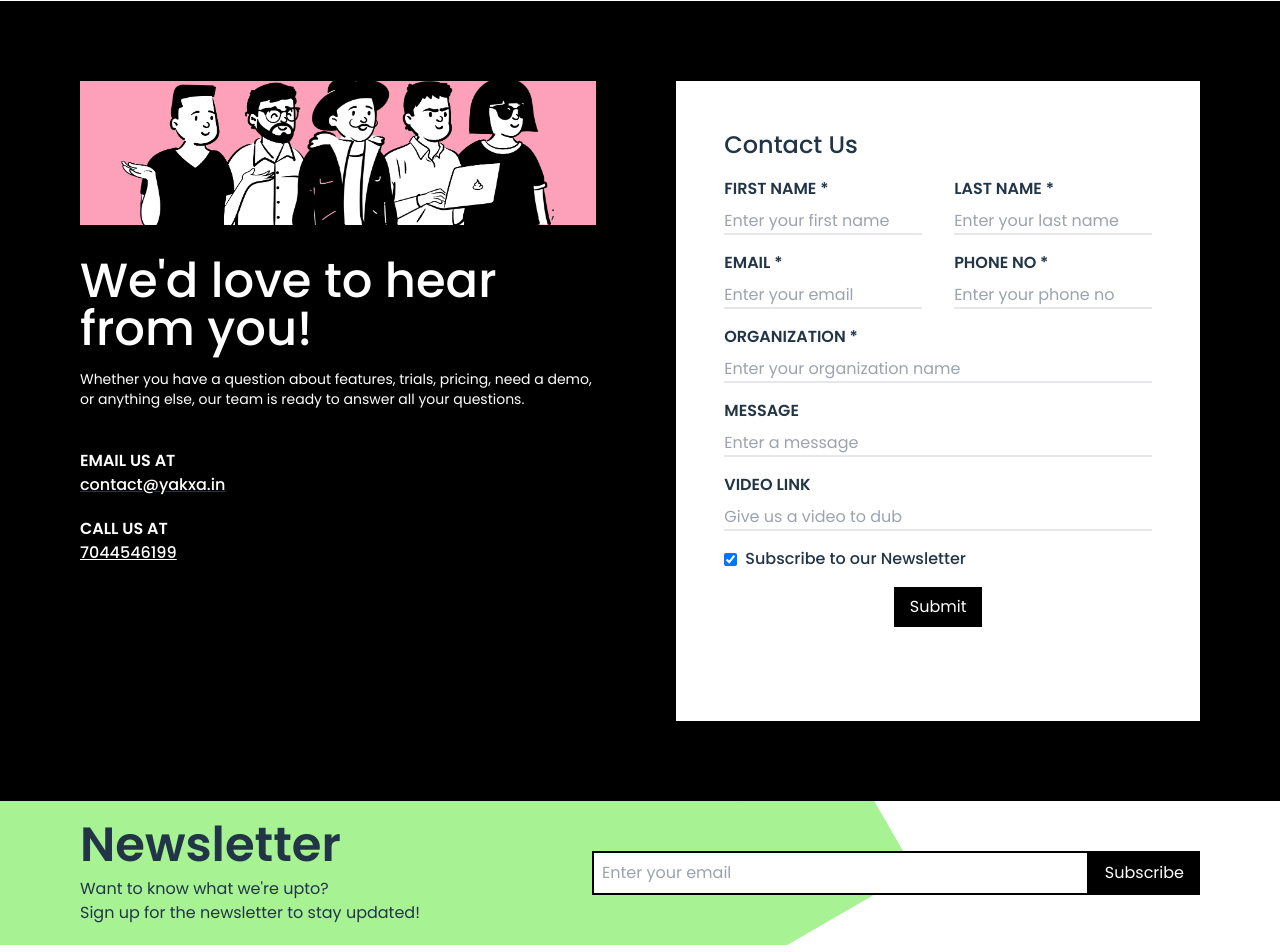
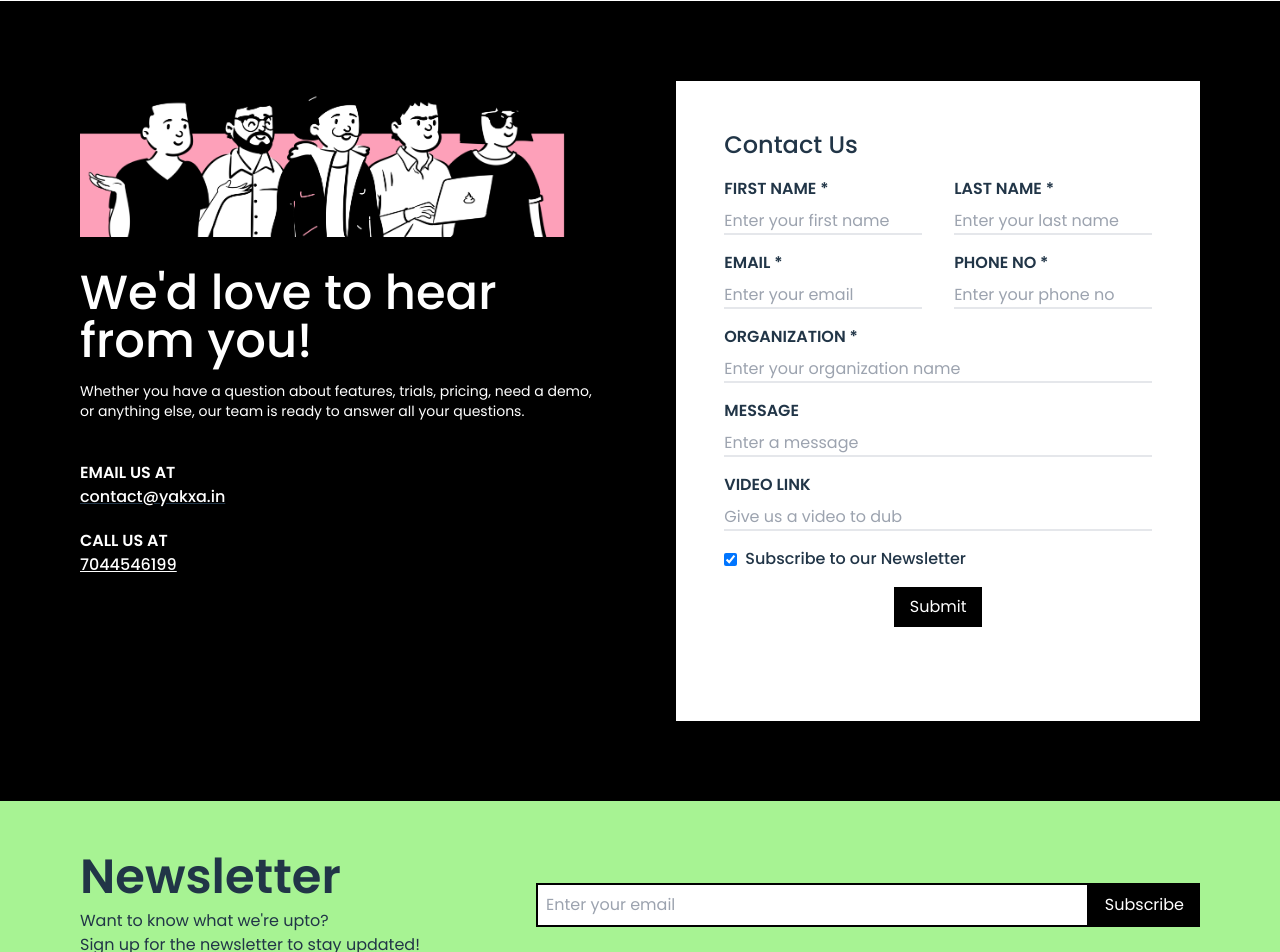
Before and after one commit to yakxaa/yakxa-web, a React (Vite) app: page / in a window 1280 px wide. Shown: the part 5160-6112 px from the top of the page. Built offline with nearby package versions, Linux system fonts and the light colour scheme; what ps-scrollbar-tailwind would draw is missing.

Commit message:
fix: news section contact section

```diff
--- a/src/layouts/contact.jsx
+++ b/src/layouts/contact.jsx
@@ -238,13 +238,14 @@ const ContactForm = (props) => {
   );
 };
 
-const images = [
-  "assets/deep.png",
-  "assets/suryakant.png",
-  "assets/swarup.png",
-  "assets/vineet.png",
-  "assets/srishti.png",
-];
+// const images = [
+//   "assets/deep.png",
+//   "assets/suryakant.png",
+//   "assets/swarup.png",
+//   "assets/vineet.png",
+//   "assets/srishti.png",
+// ];
+
 const bannerImg = "src/assets/contact-us.png";
 
 function Contact(props) {
@@ -253,14 +254,10 @@ function Contact(props) {
       className='bg-black px-8 md:px-20 w-full min-h-screen py-8 md:py-20 flex flex-col md:flex-row'
       id='contact'>
       <ToastContainer />
-      <div className='md:basis-1/2 pt-4  md:mr-20 md:pt-12 justify-between'>
+      <div className='md:basis-1/2 md:mr-20 justify-between'>
         <div>
-          <div className='relative w-full h-24'>
-            <div className='bg-[#FDA0B9] w-full h-24 md:h-36 absolute z-10 bottom-0'></div>
-            <div className='w-full h-24 flex flex-row items-end justify-center absolute z-20'>
-              <img src={bannerImg} className='w-5/6 '></img>;
-            </div>
-          </div>
+          <img src={bannerImg} className='bottom-0'></img>
+
           <p className='text-white text-left text-3xl md:text-5xl pt-8 md:pr-20 font-medium leading-[50px]'>
             We'd love to hear from you!
           </p>
--- a/src/layouts/news.jsx
+++ b/src/layouts/news.jsx
@@ -1,71 +1,64 @@
-import { ToastContainer, toast } from 'react-toastify';
-import 'react-toastify/dist/ReactToastify.css';
-import axios from 'axios';
+import { ToastContainer, toast } from "react-toastify";
+import "react-toastify/dist/ReactToastify.css";
+import axios from "axios";
 
+function Newsletter(props) {
+  const submit = async (event) => {
+    const baseUrl = import.meta.env.VITE_BE_BASE_URL;
 
+    try {
+      event.preventDefault();
+      const val = event.target.news_email.value;
+      if (val === "") {
+        toast("Please enter a email");
+      } else {
+        const responses = await axios.post(
+          baseUrl + "newsletter/user",
+          { email: val },
+          {
+            headers: {
+              "Content-Type": "application/json; charset=utf-8",
+            },
+          }
+        );
 
+        if (responses[0].status === 200) toast("Subscribed Successfully");
+        else toast("Error occured");
+      }
+    } catch (error) {
+      if (error.response.status == 403) toast("Already subscribed");
+      else {
+        console.log(error);
+        toast("An error occured");
+      }
+    }
+  };
 
-function Newsletter(props){
+  return (
+    <div className='bg-[#A7F393] py-3 px-8 md:px-20 flex max-md:flex-col md:flex-row md:justify-between md:items-center w-full h-full right-0'>
+      <div className='text-left md:py-10 flex flex-col justify-center max-md:pt-4'>
+        <p className='text-4xl md:text-5xl font-semibold pb-2'>Newsletter</p>
+        <p>Want to know what we're upto?</p>
+        <p>Sign up for the newsletter to stay updated!</p>
+      </div>
 
-	const submit = async (event) => {
-
-		const baseUrl = import.meta.env.VITE_BE_BASE_URL
-
-		try {
-
-			event.preventDefault()
-			const val = event.target.news_email.value
-			if(val === ""){
-				toast("Please enter a email")
-			} else {
-				const responses = await axios.post(baseUrl + "newsletter/user", {email: val}, {
-				headers: {
-				  "Content-Type": "application/json; charset=utf-8"
-				}
-			  })
-
-			  	if (responses[0].status === 200)
-			  		toast("Subscribed Successfully")
-				else
-			  		toast("Error occured")
-			}
-
-		  } catch (error) {
-			if(error.response.status == 403)
-				toast("Already subscribed")
-			else{
-				console.log(error)
-				toast("An error occured")
-			}
-
-		  }
-	}
-
-	return(
-		<div className="w-full h-48 md:h-36 overflow-hidden relative ">
-			<div className="w-full md:w-3/5 h-full bg-[#A7F393] absolute z-0">
-				{/* -rotate-[50deg] -translate-x-20 -translate-y-40 */}
-				</div>
-			<div className="max-md:hidden w-1/5 h-full bg-[#A7F393] -rotate-[30deg] left-1/2 absolute z-0"	></div>
-			<div className="absolute z-10 flex max-md:flex-col md:flex-row md:justify-between md:items-center w-full h-full right-0">
-				<div className="text-left flex flex-col justify-center px-4 md:pl-20 max-md:pt-4">
-					<p className="text-4xl md:text-5xl font-semibold pb-2">Newsletter</p>
-					<p>Want to know what we're upto?</p>
-					<p>Sign up for the newsletter to stay updated!</p>
-
-				</div>
-
-				<form onSubmit={submit} className="md:basis-3/5 flex flex-row justify-end px-4 pt-4 md:pr-20 md:pl-20 pb-4 md:pl-2">
-					<input type="text" placeholder="Enter your email" className="border-2 border-black p-2 w-full focus:outline-0" id="news_email"/>
-					<input type="submit" value="Subscribe" className="bg-black text-white py-2 px-4 "/>
-
-
-				</form>
-			</div>
-		</div>
-	);
-
+      <form
+        onSubmit={submit}
+        className='md:basis-3/5 flex flex-row justify-end pt-4 pb-4 md:pl-2'>
+        <input
+          type='text'
+          placeholder='Enter your email'
+          className='border-2 border-black p-2 w-full focus:outline-0'
+          id='news_email'
+        />
+        <input
+          type='submit'
+          value='Subscribe'
+          className='bg-black text-white py-2 px-4 '
+        />
+      </form>
+    </div>
+  );
 }
 
-
 export default Newsletter;
```
Also changed, not shown: src/assets/contact-us.png.
